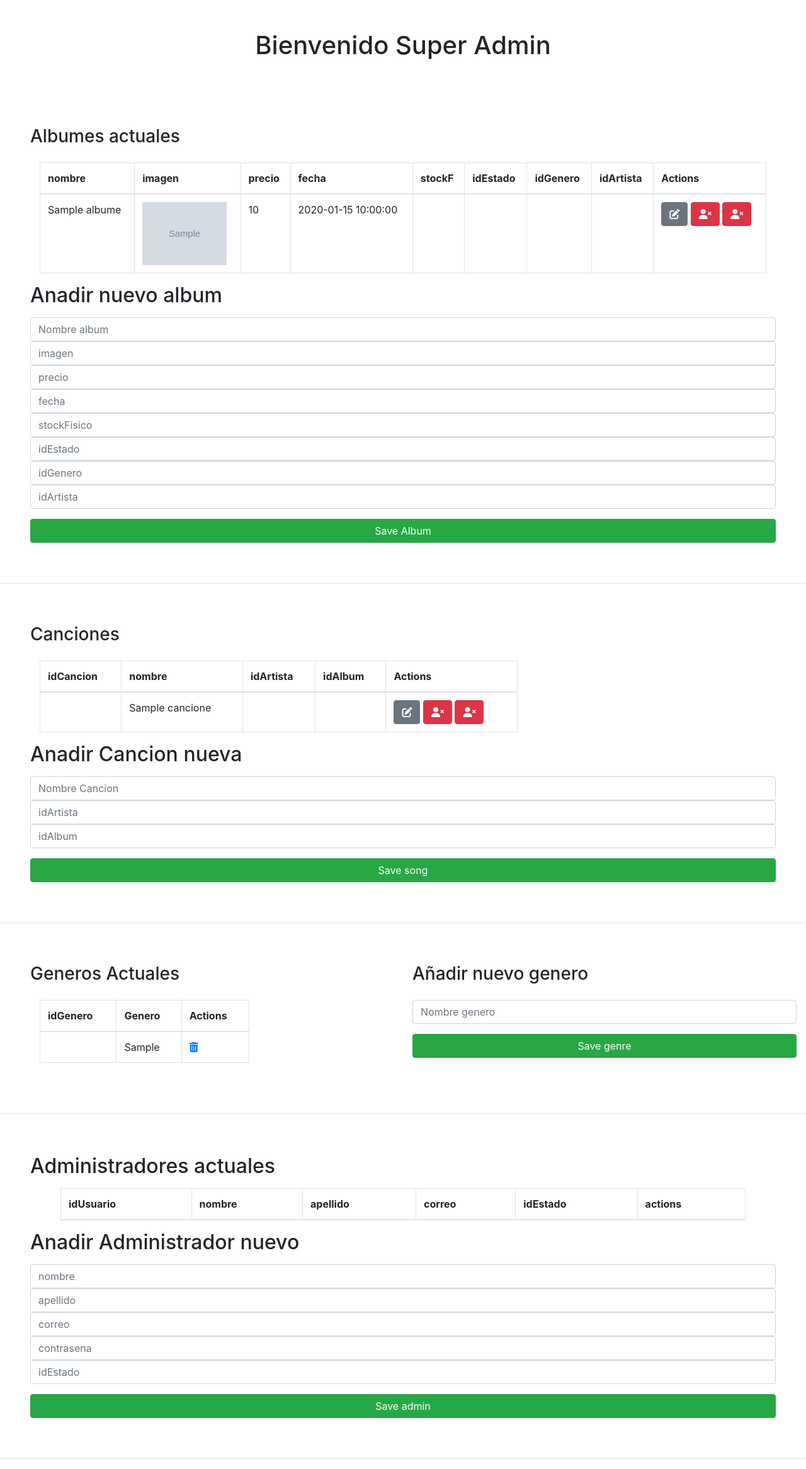
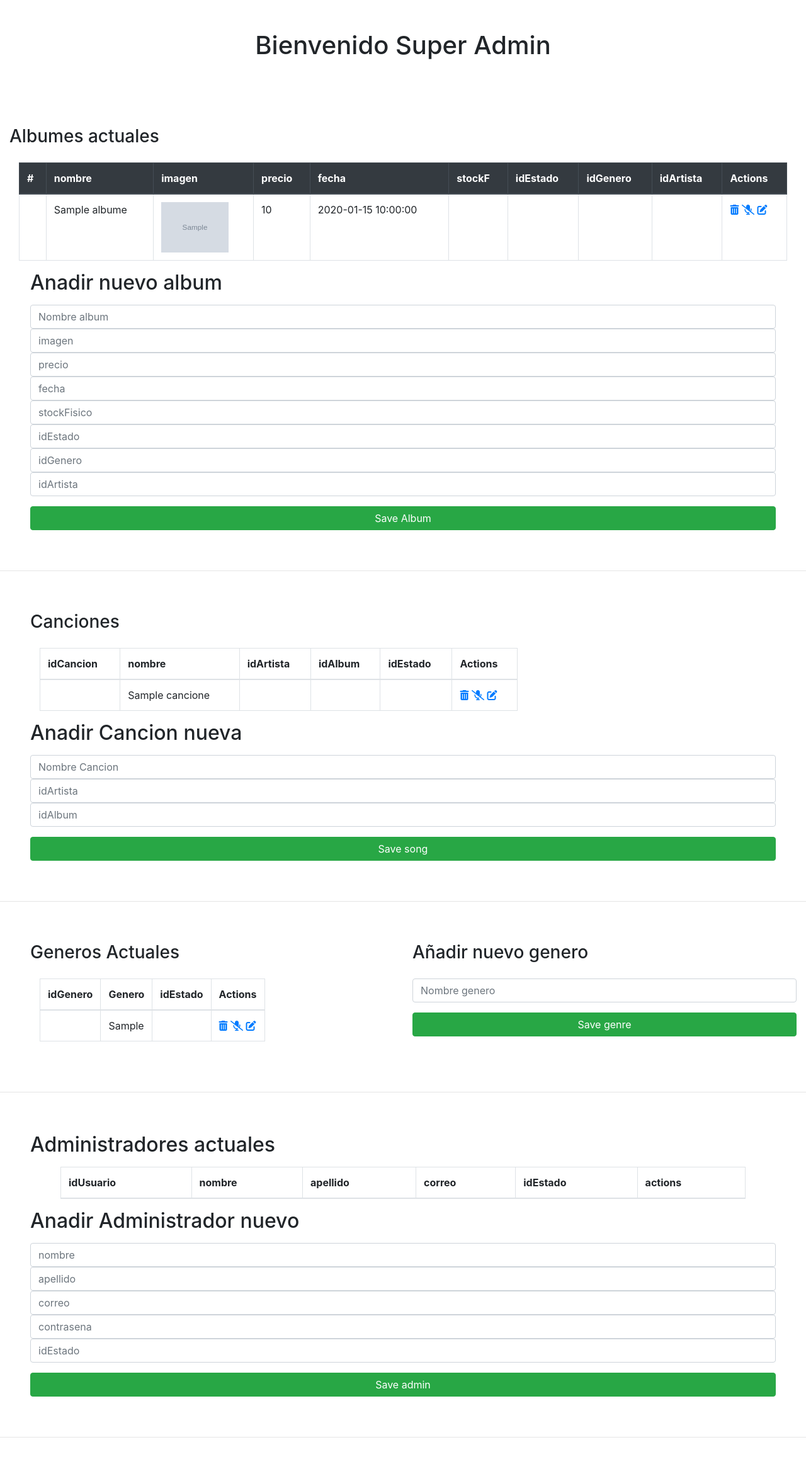
Before and after one commit to juavauj/MusicStore-PHP, a PHP site: page /files/subpages/admins/superAdmin.php in a window 1280 px wide. Shown: the part 56-2389 px from the top of the page at 63% size. After the commit the page ends 2339 px from the top, so only its background shows below. Run offline with PHP 8.4, Linux system fonts and the light colour scheme; tables that the repository leaves empty or names only in its code hold one stand-in row (values such as "Sample post"); grey boxes marked "Sample" are stand-in pictures; data that the repository does not hold is empty; some libraries are stand-ins or nearby versions.

Commit message:
funcionalidad para los botones de admin mejorada

```diff
--- a/files/subpages/admins/superAdmin.php
+++ b/files/subpages/admins/superAdmin.php
@@ -14,12 +14,14 @@
         <!--    formularios Albumes -->
 <div class="container-fluid py-5">
 	<div class="row">
-		<div class="col-md-12 px-5">
+		<div class="col-md-12">
             <h3 class='pb-3'>Albumes actuales</h3>
             <div class="col-md-12">
-            <table class="table table-bordered">
-                <thead>
+                <div class="table-responsive">
+                    <table class="table table-bordered table-hover">
+                        <thead class="thead-dark">
                             <tr>
+                                <th>#</th>
                                 <th>nombre</th>
                                 <th>imagen</th>
                                 <th>precio</th>
@@ -37,8 +39,9 @@
                             $result_users = mysqli_query($conn, $query);
                             while($row = mysqli_fetch_array($result_users)){ ?>
                                 <tr>
+                                <td><?php echo $row['idAlbum'] ?></td>
                                 <td><?php echo $row['nombre'] ?></td>
-                           <td><img src="<?php echo "../../../" . $row['imagen']?>" alt="noimage" height="100px"></td>
+                                <td><img src="<?php echo "../../../" . $row['imagen']?>" alt="noimage" height="80px"></td>
                                 <td><?php echo $row['precio'] ?></td>
                                 <td><?php echo $row['fecha'] ?></td>
                                 <td><?php echo $row['stockFisico'] ?></td>
@@ -46,14 +49,15 @@
                                 <td><?php echo $row['idGenero'] ?></td>
                                 <td><?php echo $row['idArtista'] ?></td>
                                     <td>
-                                <a href="formularios/editarAlbum.php?id=<?php echo $row['id']?>" class="btn btn-secondary" > <i class="fas fa-edit"></i> </a>
-                                <a href="delete_task.php?id=<?php echo $row['id'] ?>" class="btn btn-danger" > <i class="fas fa-user-times"></i> </a>
-                                <a href="disable_task.php?id=<?php echo $row['id'] ?>" class="btn btn-danger" > <i class="fas fa-user-times"></i> </a>
+                                        <a href="delete.php?id4=<?php echo $row['idAlbum']?>&tabla4=albumes"><i class="fas fa-trash-alt"></i> </a>
+                                        <a href="disable.php?id4=<?php echo $row['idAlbum']?>&tabla4=albumes&estado=<?php echo $row['idEstado'] ?>"><i class="fas fa-microphone-slash"></i></a>
+                                        <a href="../../formularios/editarAlbum.php?id=<?php echo $row['idAlbum']?>"><i class="fas fa-edit"></i> </a>
                                     </td>
                                 </tr>
                             <?php } ?>
                         </tbody>
                     </table>
+                </div>
             </div>
 		</div>
 		<div class="col-md-12 px-5">
@@ -90,6 +94,7 @@
                             <th>nombre</th>
                             <th>idArtista</th>
                             <th>idAlbum</th>
+                            <th>idEstado</th>
                             <th>Actions</th>
                         </tr>
                     </thead>
@@ -103,10 +108,11 @@
                             <td><?php echo $row['nombre'] ?></td>
                             <td><?php echo $row['idArtista'] ?></td>
                             <td><?php echo $row['idAlbum'] ?></td>
+                            <td><?php echo $row['idEstado'] ?></td>
                             <td>
-                                <a href="formularios/editarAlbum.php?id=<?php echo $row['id']?>" class="btn btn-secondary" > <i class="fas fa-edit"></i> </a>
-                                <a href="delete_task.php?id=<?php echo $row['id'] ?>" class="btn btn-danger" > <i class="fas fa-user-times"></i> </a>
-                                <a href="disable_task.php?id=<?php echo $row['id'] ?>" class="btn btn-danger" > <i class="fas fa-user-times"></i> </a>
+                             <a href="delete.php?id3=<?php echo $row['idCancion']?>&tabla3=canciones"><i class="fas fa-trash-alt"></i> </a>
+                             <a href="disable.php?id3=<?php echo $row['idCancion']?>&tabla3=canciones&estado=<?php echo $row['idEstado'] ?>"><i class="fas fa-microphone-slash"></i></a>
+                             <a href="../../formularios/editarCancion.php?id=<?php echo $row['idCancion']?>"><i class="fas fa-edit"></i> </a>
                             </td>
                             </tr>
                         <?php } ?>
@@ -141,6 +147,7 @@
                         <tr>
                             <th>idGenero</th>
                             <th>Genero</th>
+                            <th>idEstado</th>
                             <th>Actions</th>
                         </tr>
                     </thead>
@@ -152,8 +159,11 @@
                             <tr>
                             <td><?php echo $row['idGenero'] ?></td>
                             <td><?php echo $row['genero'] ?></td>
+                            <td><?php echo $row['idEstado'] ?></td>
                             <td>
-                                <a href="delete.php?id2=<?php echo $row['idGenero']?>&tabla=generos"><i class="fas fa-trash-alt"></i> </a>
+                                <a href="delete.php?id2=<?php echo $row['idGenero']?>&tabla2=generos"><i class="fas fa-trash-alt"></i> </a>
+                                <a href="disable.php?id2=<?php echo $row['idGenero']?>&tabla2=generos&estado=<?php echo $row['idEstado'] ?>"><i class="fas fa-microphone-slash"></i></a>
+                                <a href="../../formularios/editarGenero.php?id=<?php echo $row['idGenero']?>"><i class="fas fa-edit"></i> </a>
                             </td>
                             </tr>
                         <?php } ?>
@@ -208,7 +218,8 @@
                            <td><?php echo $row['idEstado'] ?></td>
                            <td>
                            <a href="delete.php?id=<?php echo $row['idUsuario']?>&tabla=usuarios"><i class="fas fa-trash-alt"></i> </a>
-
+                           <a href="disable.php?id=<?php echo $row['idUsuario']?>&tabl=usuarios&estado=<?php echo $row['idEstado'] ?>"><i class="fas fa-microphone-slash"></i></a>
+                           <a href="../../formularios/editarUsuario.php?id=<?php echo $row['idUsuario']?>"><i class="fas fa-user-edit"></i> </a>
                             </td>
                         </tr>
                     <?php } ?>
```
Also changed, not shown: files/subpages/admins/delete.php (+33 -7 lines), files/subpages/admins/disable.php (added, +93 -0 lines), modelo/class.Albumes.php (+3 -4 lines). Lines whose indentation alone changed are shown as unchanged.
